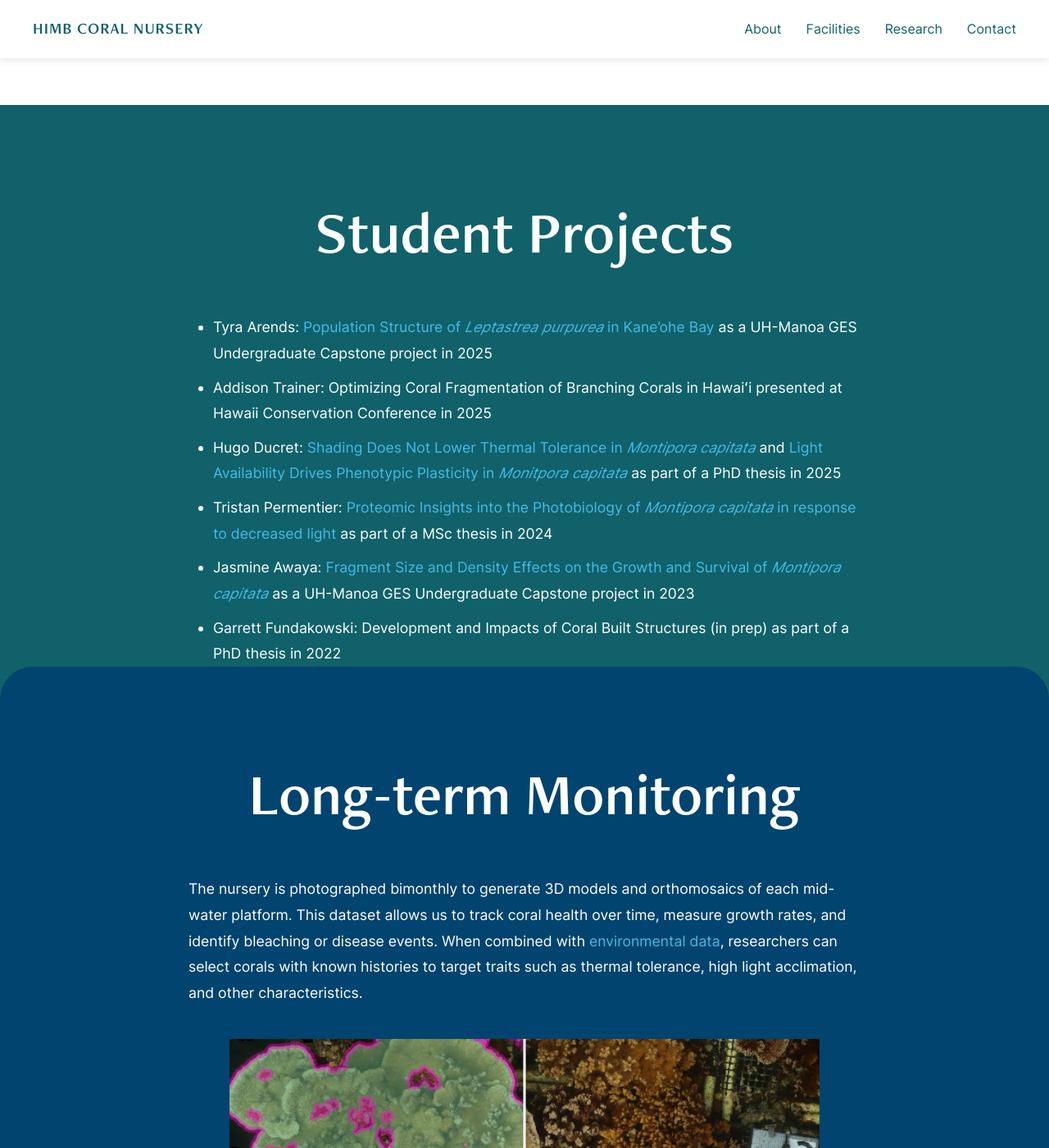
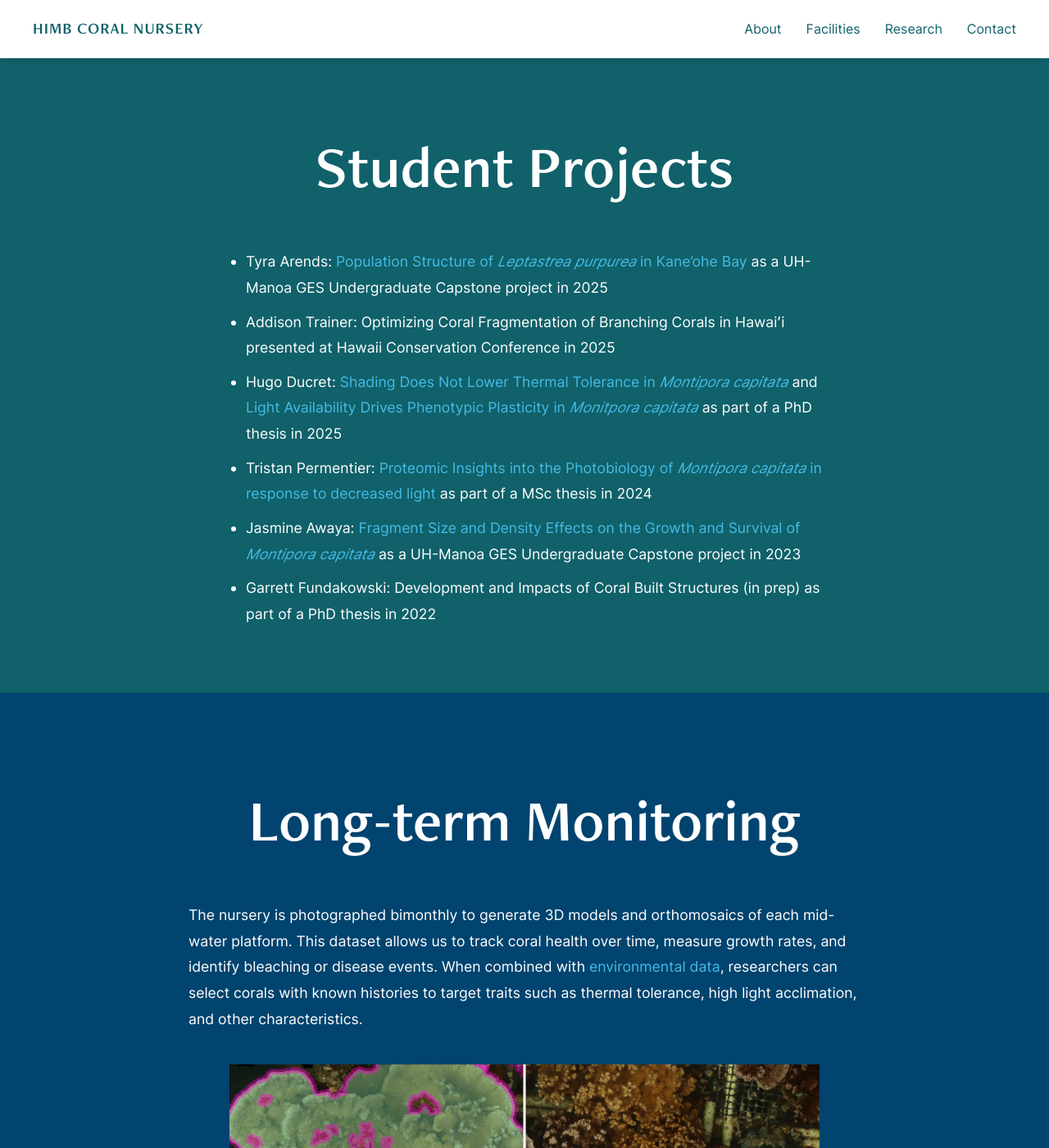
Before and after one commit to himb-coral-nursery/himb-coral-nursery.github.io, a Jekyll site: the page built from research.md, in a window 1280 px wide and 1400 px high. Shown: the whole window at 82% size. Built offline with Jekyll 4.4.1, drawn with Linux system fonts in a browser that asks for light colours.

Commit message:
Update style.css

```diff
--- a/assets/css/style.css
+++ b/assets/css/style.css
@@ -5,7 +5,7 @@
 
 body {
   font-family: 'Nursery-Body', sans-serif;
-  background: transparent;
+  background: #10616A;
   overflow-x: hidden;
   line-height: 1.6;
   color: #fff; /* White text */
@@ -61,7 +61,7 @@
    ========================================================================== */
 .main-header {
   position: fixed;
-  top: 0; width: 100%;
+  top: 0; width: 100vw;
   padding: 20px 0;
   background: white;
   z-index: 10000;
@@ -208,7 +208,7 @@
    ========================================================================== */
 .hero {
   position: relative;
-  width: 100%;
+  width: 100vw;
   height: 100vh;
   background: #ffffff;
   overflow: hidden;
@@ -412,14 +412,7 @@
 
 /* Section 1: The Nursery - Patch Reef (default, no extra styling needed) */
 .section-nursery {
-  background: #10616A;
-  padding: 80px 0;
-  width: 100vw;
-  position: relative;
-  left: 50%;
-  right: 50%;
-  margin-left: -50vw;
-  margin-right: -50vw;
+  padding: 0;
 }
 
 /* Section 2: The Corals - Deep Ocean */
@@ -784,7 +777,8 @@
   color: #00446F !important;
 }
 
-/* Image slider for monitoring section */
+/* Slider image for outlined ortho in long term monitoring */
+
 .image-slider-container {
   max-width: 800px;
   margin: 40px auto;
@@ -884,13 +878,11 @@
   margin-top: 15px;
   font-size: 0.9rem;
   font-style: italic;
-  color: #333 !important; /* Dark for sandbar section */
+  color: #EBD5AF;
 }
 
-/* Rounded tops for all colored sections (except first sections) */
-.section-corals,
-.section-equipment,
-.section-pricing {
+/* Curved Section Tops */
+.section-rounded {
   border-radius: 40px 40px 0 0;
   margin-top: -40px;
 }
@@ -1082,6 +1074,10 @@
 .feature-text h2 {
   font-size: 2rem !important;
 }
+}
+@media (max-width: 767px) {
+
+  /* ... existing mobile styles ... */
 
   /* Fix long page titles on mobile */
   .page-title {
```
